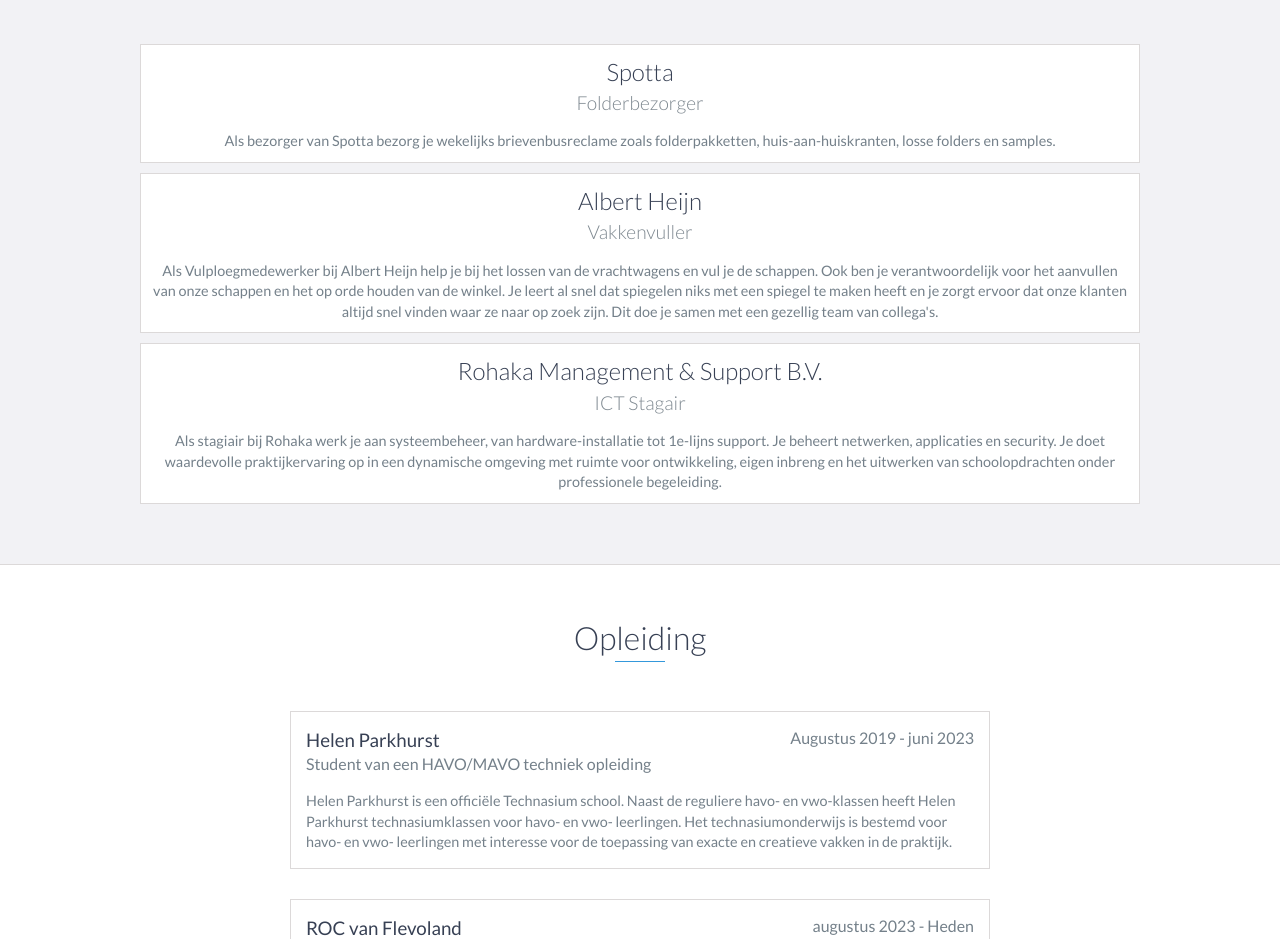
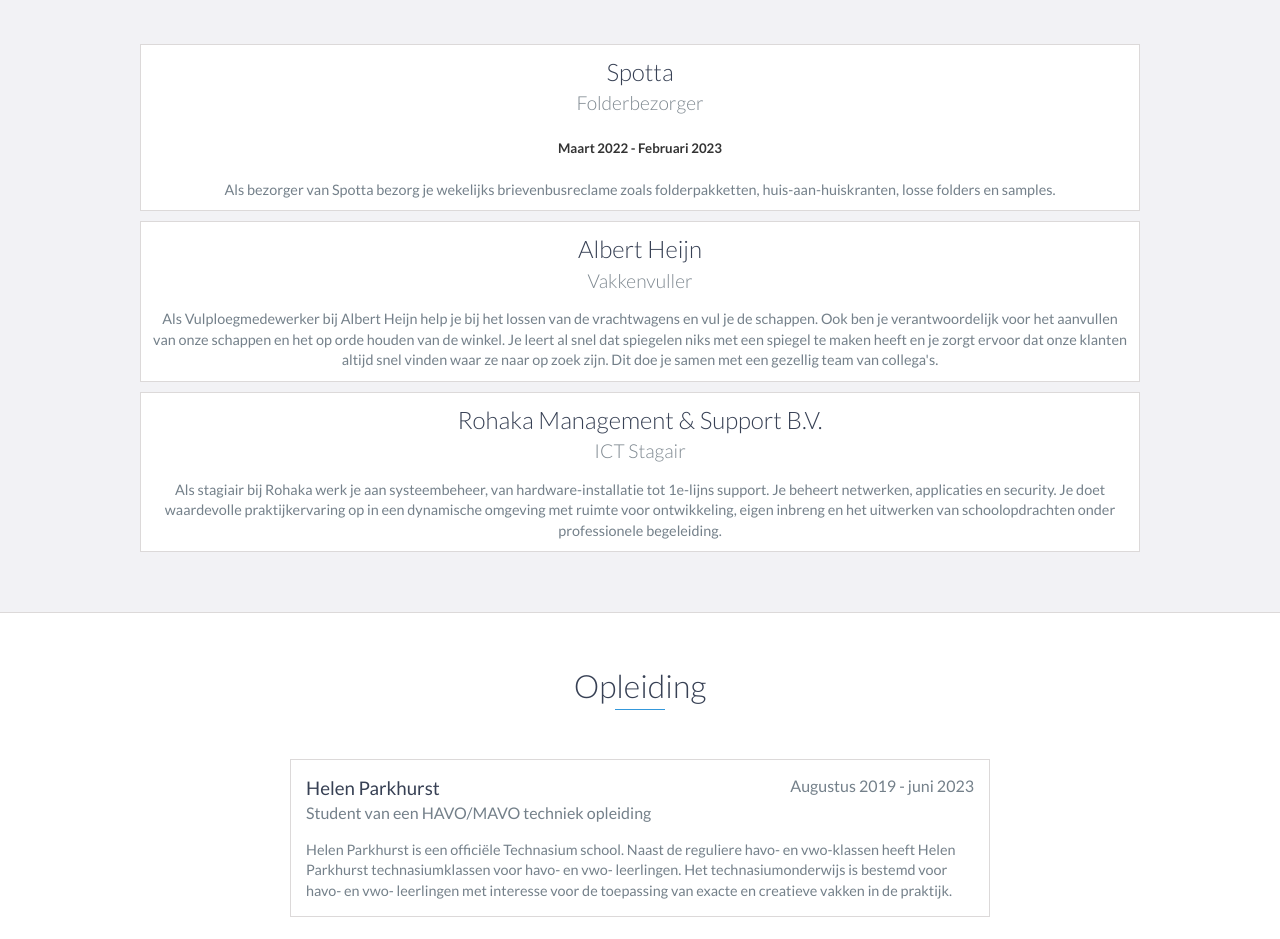
Before and after one commit to Thommieboooy/Website, a website: page index.html in a window 1280 px wide. Shown: the part 1200-2139 px from the top of the page. Drawn offline with nearby package versions, Linux system fonts and the light colour scheme.

Commit message:
Update index.html

```diff
--- a/index.html
+++ b/index.html
@@ -99,6 +99,7 @@
             <div data-date="Maart 2022 – Februari 2023">
                 <h3>Spotta</h3>
                 <h4>Folderbezorger</h4>
+		<h5>Maart 2022 - Februari 2023</h5>
                 <p>
                     Als bezorger van Spotta bezorg je wekelijks brievenbusreclame zoals folderpakketten, huis-aan-huiskranten, losse folders en samples.
                 </p>
```
